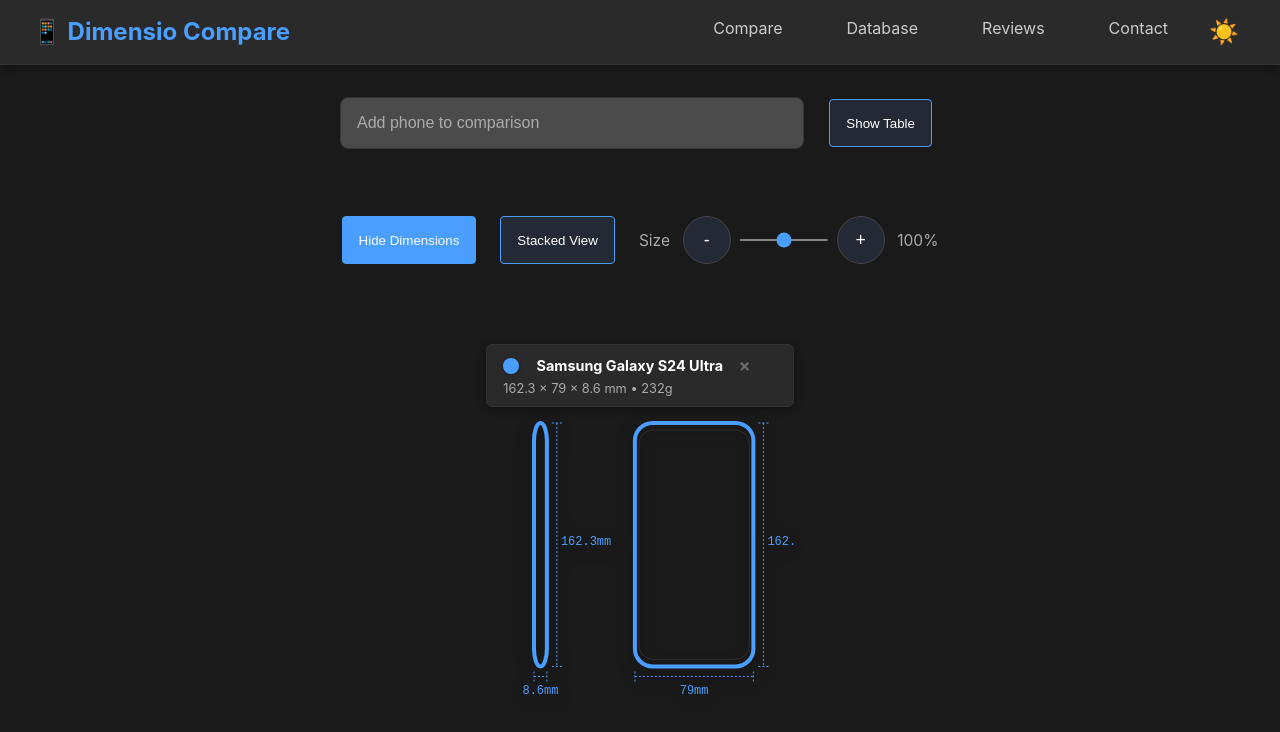
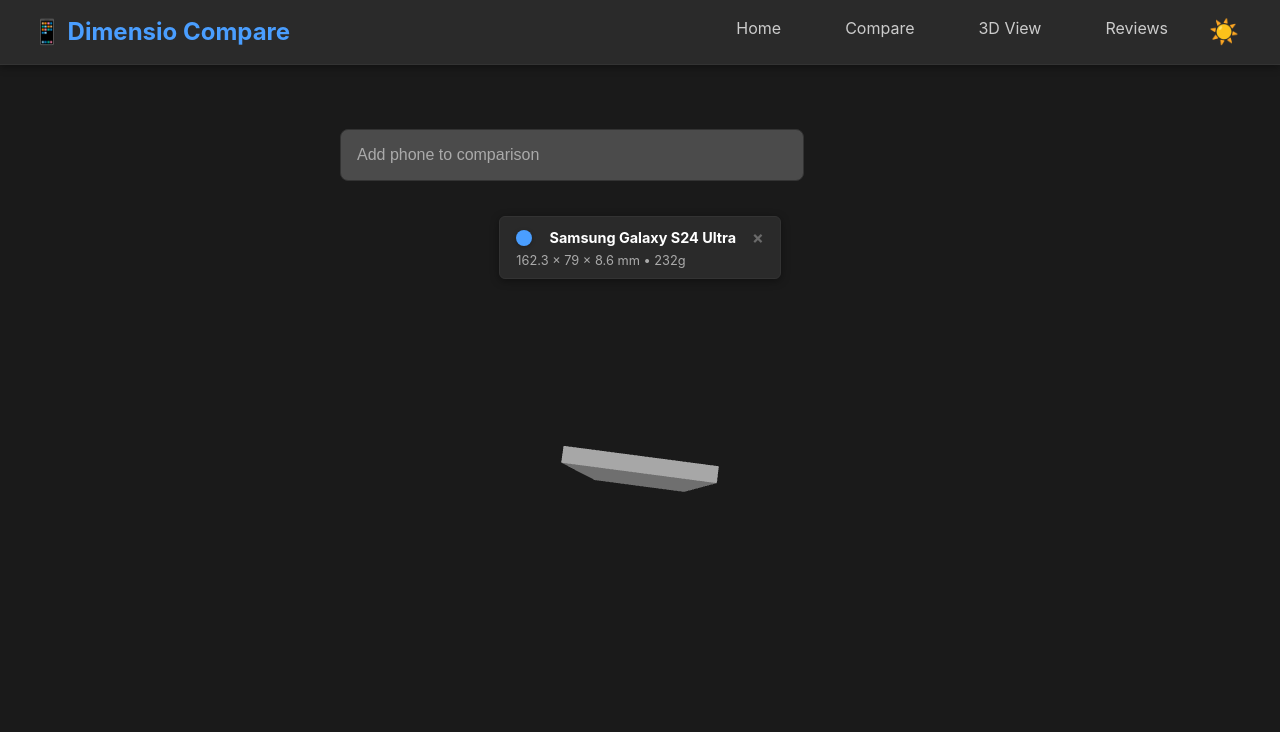
Before and after one commit to ErlendTregde/phoneCompare, a Nuxt app: page /3d-view in a window 1280 px wide. Shown: the top 732 px of the page. Built offline with nearby package versions, Linux system fonts and the light colour scheme.

Commit message:
added start to 3d view

```diff
--- a/app.vue
+++ b/app.vue
@@ -1,47 +1,7 @@
 <template>
-  <NuxtLayout>
-    <SearchBar>
-      <template #after-input>
-        <button class="toggle-btn view-toggle" @click="isTableView = !isTableView">
-          {{ isTableView ? 'Show Shapes' : 'Show Table' }}
-        </button>
-      </template>
-    </SearchBar>
-    <ComparisonArea :isTableView="isTableView" />
-  </NuxtLayout>
+  <NuxtLayout />
 </template>
 
 <script setup>
-import { provide, ref } from 'vue'
-import SearchBar from '@/components/SearchBar.vue'
-import ComparisonArea from '@/components/ComparisonArea.vue'
-import usePhoneComparisonState from '@/composables/usePhoneComparisonState'
-import useTheme from '@/composables/useTheme'
-
-const {
-  phoneData,
-  selectedPhones,
-  viewMode,
-  scaleMode,
-  showDimensions,
-  sizePercent,
-  setSizePercent,
-  increaseSize,
-  decreaseSize
-} = usePhoneComparisonState()
-
-const { isDark } = useTheme()
-
-const isTableView = ref(false)
-
-provide('phoneData', phoneData)
-provide('selectedPhones', selectedPhones)
-provide('viewMode', viewMode)
-provide('scaleMode', scaleMode)
-provide('showDimensions', showDimensions)
-provide('sizePercent', sizePercent)
-provide('setSizePercent', setSizePercent)
-provide('increaseSize', increaseSize)
-provide('decreaseSize', decreaseSize)
-provide('isDark', isDark)
+// No logic here. All logic is in pages and layouts.
 </script>
--- a/components/Navbar.vue
+++ b/components/Navbar.vue
@@ -3,10 +3,12 @@
     <div class="logo">📱 Dimensio Compare</div>
     <div :class="['nav-container', { active: isMenuOpen }]">
       <nav class="nav">
-        <NuxtLink to="/">Compare</NuxtLink>
-        <NuxtLink to="/database">Database</NuxtLink>
+        <NuxtLink to="/">Home</NuxtLink>
+        <NuxtLink to="/compare">Compare</NuxtLink>
+        <NuxtLink to="/3d-view">3D View</NuxtLink>
         <NuxtLink to="/reviews">Reviews</NuxtLink>
-        <NuxtLink to="/contact">Contact</NuxtLink>
+        <!-- <NuxtLink to="/database">Database</NuxtLink> -->
+        <!-- <NuxtLink to="/contact">Contact</NuxtLink> -->
       </nav>
       <button class="theme-toggle" @click="toggleTheme" :title="isDark ? 'Switch to Light Mode' : 'Switch to Dark Mode'">
         {{ isDark ? '☀️' : '🌙' }}
--- /dev/null
+++ b/components/Phone3DBox.vue
@@ -0,0 +1,98 @@
+<template>
+  <div class="phone-3d-box">
+    <canvas ref="canvasRef" :aria-label="label" />
+  </div>
+</template>
+
+<script setup>
+import { ref, onMounted, onBeforeUnmount, watch } from 'vue'
+import * as THREE from 'three'
+
+const props = defineProps({
+  width: { type: Number, required: true }, // in mm
+  height: { type: Number, required: true },
+  depth: { type: Number, required: true },
+  color: { type: String, default: '#2196f3' },
+  label: { type: String, default: '' }
+})
+
+const canvasRef = ref(null)
+let renderer, scene, camera, box, animationId
+
+const scale = 0.1 // mm to cm
+
+function setupScene() {
+  scene = new THREE.Scene()
+  camera = new THREE.PerspectiveCamera(45, 1, 0.1, 1000)
+  camera.position.set(0, 0, 30)
+  scene.add(camera)
+
+  const geometry = new THREE.BoxGeometry(props.width * scale, props.height * scale, props.depth * scale)
+  const material = new THREE.MeshPhongMaterial({ color: props.color, wireframe: false })
+  box = new THREE.Mesh(geometry, material)
+  scene.add(box)
+
+  // Lighting
+  const light = new THREE.DirectionalLight(0xffffff, 1)
+  light.position.set(10, 20, 20)
+  scene.add(light)
+  scene.add(new THREE.AmbientLight(0xffffff, 0.5))
+}
+
+function animate() {
+  animationId = requestAnimationFrame(animate)
+  box.rotation.y += 0.01
+  box.rotation.x += 0.005
+  renderer.render(scene, camera)
+}
+
+function resizeRenderer() {
+  if (!renderer || !canvasRef.value) return
+  const size = canvasRef.value.parentElement.getBoundingClientRect()
+  renderer.setSize(size.width, size.width * 1.2, false)
+  camera.aspect = size.width / (size.width * 1.2)
+  camera.updateProjectionMatrix()
+}
+
+onMounted(() => {
+  renderer = new THREE.WebGLRenderer({ canvas: canvasRef.value, alpha: true, antialias: true })
+  setupScene()
+  resizeRenderer()
+  animate()
+  window.addEventListener('resize', resizeRenderer)
+})
+
+onBeforeUnmount(() => {
+  cancelAnimationFrame(animationId)
+  renderer.dispose()
+  window.removeEventListener('resize', resizeRenderer)
+})
+
+watch(() => [props.width, props.height, props.depth, props.color], () => {
+  // For extensibility: re-create box if props change
+  if (box) scene.remove(box)
+  const geometry = new THREE.BoxGeometry(props.width * scale, props.height * scale, props.depth * scale)
+  const material = new THREE.MeshPhongMaterial({ color: props.color, wireframe: false })
+  box = new THREE.Mesh(geometry, material)
+  scene.add(box)
+})
+</script>
+
+<style scoped>
+.phone-3d-box {
+  display: flex;
+  flex-direction: column;
+  align-items: center;
+  justify-content: flex-end;
+  width: 100%;
+  max-width: 320px;
+  margin: 0 auto;
+}
+canvas {
+  width: 100% !important;
+  height: auto !important;
+  aspect-ratio: 1/1.2;
+  background: transparent;
+  /* Removed border-radius and box-shadow for no border */
+}
+</style>
--- a/layouts/default.vue
+++ b/layouts/default.vue
@@ -1,7 +1,7 @@
 <template>
   <div>
     <Navbar />
-    <slot />
+    <NuxtPage />
   </div>
 </template>
 
--- a/package.json
+++ b/package.json
@@ -11,6 +11,7 @@
   },
   "dependencies": {
     "nuxt": "^3.17.5",
+    "three": "^0.177.0",
     "vue": "^3.5.16",
     "vue-router": "^4.5.1"
   }
--- /dev/null
+++ b/pages/3d-view.vue
@@ -0,0 +1,103 @@
+<template>
+  <div class="container three-d-view">
+    <SearchBar>
+      <template #after-input>
+        <!-- You can add extra controls here if needed -->
+      </template>
+    </SearchBar>
+    <div class="phone-3d-columns">
+      <div v-for="phone in selectedPhonesList" :key="phone.slug" class="phone-3d-col">
+        <PhoneInfoCard
+          :phone="phone"
+          :color="getColor(phone)"
+          :onRemove="() => removePhone(phone.slug)"
+        />
+        <Phone3DBox
+          :width="phone.dimensions.width_mm"
+          :height="phone.dimensions.height_mm"
+          :depth="phone.dimensions.depth_mm"
+          :color="getColor(phone)"
+          :label="phone.brand + ' ' + phone.model"
+        />
+      </div>
+    </div>
+  </div>
+</template>
+
+<script setup>
+import { computed } from 'vue'
+import usePhoneComparisonState from '@/composables/usePhoneComparisonState'
+import Phone3DBox from '@/components/Phone3DBox.vue'
+import PhoneInfoCard from '@/components/PhoneInfoCard.vue'
+import SearchBar from '@/components/SearchBar.vue'
+
+const { selectedPhones, phoneData } = usePhoneComparisonState()
+
+const selectedPhonesList = computed(() => selectedPhones.map(slug => phoneData[slug]).filter(Boolean))
+
+function getColor(phone) {
+  // Assign a color based on brand or slug for visual distinction
+  const colorMap = {
+    Samsung: 'var(--accent-color)',
+    Huawei: '#e53935',
+    Apple: '#333',
+    Xiaomi: '#ff9800',
+    default: 'var(--button-border)'
+  }
+  return colorMap[phone.brand] || colorMap.default
+}
+
+function removePhone(slug) {
+  const idx = selectedPhones.indexOf(slug)
+  if (idx !== -1) selectedPhones.splice(idx, 1)
+}
+</script>
+
+<style scoped>
+.three-d-view {
+  padding: 2rem 0 3rem 0;
+  min-height: 100vh;
+  background: var(--bg-primary);
+  color: var(--text-primary);
+  font-family: inherit;
+}
+h1 {
+  text-align: center;
+  margin-bottom: 2rem;
+  font-size: 2rem;
+  font-weight: 700;
+  color: var(--accent-color);
+}
+.phone-3d-columns {
+  display: flex;
+  flex-wrap: wrap;
+  gap: 2rem;
+  justify-content: center;
+  align-items: flex-end;
+}
+.phone-3d-col {
+  display: flex;
+  flex-direction: column;
+  align-items: center;
+  gap: 0.5rem;
+  min-width: 220px;
+  max-width: 340px;
+}
+@media (max-width: 900px) {
+  .phone-3d-columns {
+    gap: 1rem;
+  }
+}
+@media (max-width: 600px) {
+  .phone-3d-columns {
+    flex-direction: column;
+    align-items: center;
+    gap: 1.5rem;
+  }
+  .phone-3d-col {
+    min-width: 0;
+    width: 100%;
+    max-width: 100vw;
+  }
+}
+</style>
--- /dev/null
+++ b/pages/compare.vue
@@ -0,0 +1,45 @@
+<template>
+  <SearchBar>
+    <template #after-input>
+      <button class="toggle-btn view-toggle" @click="isTableView = !isTableView">
+        {{ isTableView ? 'Show Shapes' : 'Show Table' }}
+      </button>
+    </template>
+  </SearchBar>
+  <ComparisonArea :isTableView="isTableView" />
+</template>
+
+<script setup>
+import { provide, ref } from 'vue'
+import SearchBar from '@/components/SearchBar.vue'
+import ComparisonArea from '@/components/ComparisonArea.vue'
+import usePhoneComparisonState from '@/composables/usePhoneComparisonState'
+import useTheme from '@/composables/useTheme'
+
+const {
+  phoneData,
+  selectedPhones,
+  viewMode,
+  scaleMode,
+  showDimensions,
+  sizePercent,
+  setSizePercent,
+  increaseSize,
+  decreaseSize
+} = usePhoneComparisonState()
+
+const { isDark } = useTheme()
+
+const isTableView = ref(false)
+
+provide('phoneData', phoneData)
+provide('selectedPhones', selectedPhones)
+provide('viewMode', viewMode)
+provide('scaleMode', scaleMode)
+provide('showDimensions', showDimensions)
+provide('sizePercent', sizePercent)
+provide('setSizePercent', setSizePercent)
+provide('increaseSize', increaseSize)
+provide('decreaseSize', decreaseSize)
+provide('isDark', isDark)
+</script>
--- /dev/null
+++ b/pages/index.vue
@@ -0,0 +1,35 @@
+<template>
+  <div class="landing-page">
+    <h1>Welcome to Phones Compare</h1>
+    <p>Compare phones, see 3D models, and read reviews.</p>
+    <nav>
+      <NuxtLink to="/compare">Go to Comparison</NuxtLink> |
+      <NuxtLink to="/3d-view">3D View</NuxtLink> |
+      <NuxtLink to="/reviews">Reviews</NuxtLink>
+    </nav>
+  </div>
+</template>
+
+<script setup>
+// No logic needed for a simple landing page
+</script>
+
+<style scoped>
+.landing-page {
+  text-align: center;
+  padding: 3rem 1rem;
+}
+nav {
+  margin-top: 2rem;
+  font-size: 1.2rem;
+}
+nav a {
+  margin: 0 0.5em;
+  color: #2196f3;
+  text-decoration: none;
+  font-weight: 500;
+}
+nav a:hover {
+  text-decoration: underline;
+}
+</style>
--- /dev/null
+++ b/pages/reviews.vue
@@ -0,0 +1,34 @@
+<template>
+  <div class="reviews-page">
+    <h1>Reviews</h1>
+    <p>Phone reviews coming soon!</p>
+    <nav>
+      <NuxtLink to="/compare">Go to Comparison</NuxtLink> |
+      <NuxtLink to="/">Home</NuxtLink>
+    </nav>
+  </div>
+</template>
+
+<script setup>
+// Placeholder only
+</script>
+
+<style scoped>
+.reviews-page {
+  text-align: center;
+  padding: 3rem 1rem;
+}
+nav {
+  margin-top: 2rem;
+  font-size: 1.2rem;
+}
+nav a {
+  margin: 0 0.5em;
+  color: #2196f3;
+  text-decoration: none;
+  font-weight: 500;
+}
+nav a:hover {
+  text-decoration: underline;
+}
+</style>
```
Also changed, not shown: 1 other file (tests, documents, lock files or other folders).
